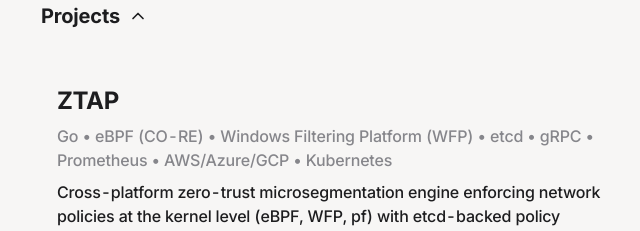
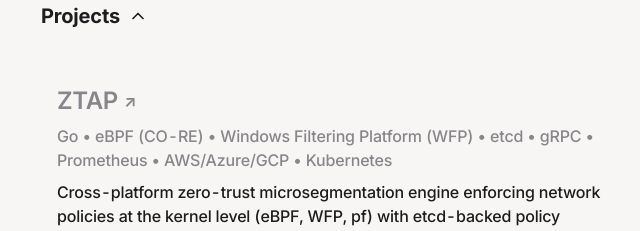
Before and after one commit to msaadshabir/personal-website, a Next.js app: page / in a window 1280 px wide. Both pictures are taken after a click on the button "Projects". Shown: the part 549-780 px from the top of the page, without its empty margins (311-951 px from the left). Built offline with nearby package versions, Linux system fonts and the light colour scheme.

Commit message:
Update ProjectCard.tsx

```diff
--- a/components/ProjectCard.tsx
+++ b/components/ProjectCard.tsx
@@ -9,18 +9,20 @@
 
 export default function ProjectCard({ title, date, description, link }: ProjectCardProps) {
   return (
-    <Link
-      href={link}
-      target="_blank"
-      rel="noopener noreferrer"
-      className="relative w-full rounded-lg p-4 group"
-    >
-      <div className="absolute inset-0 bg-gradient-to-r from-[#F2F2F2] to-[#D9D9D9] opacity-0 group-hover:opacity-50 transition-opacity duration-150 rounded-lg" />
+    <div className="relative w-full rounded-lg p-4">
       <div className="relative flex flex-col gap-2">
-        <h3 className="font-bold text-foreground">{title}</h3>
+        <Link
+          href={link}
+          target="_blank"
+          rel="noopener noreferrer"
+          className="group w-fit flex items-center gap-1 font-bold text-muted-foreground hover:text-foreground transition-colors"
+        >
+          <h3 className="text-current">{title}</h3>
+          <span aria-hidden="true" className="text-current ml-0.5">↗</span>
+        </Link>
         <p className="font-medium text-muted-foreground">{date}</p>
         <p className="font-medium text-foreground">{description}</p>
       </div>
-    </Link>
+    </div>
   );
 }
```
